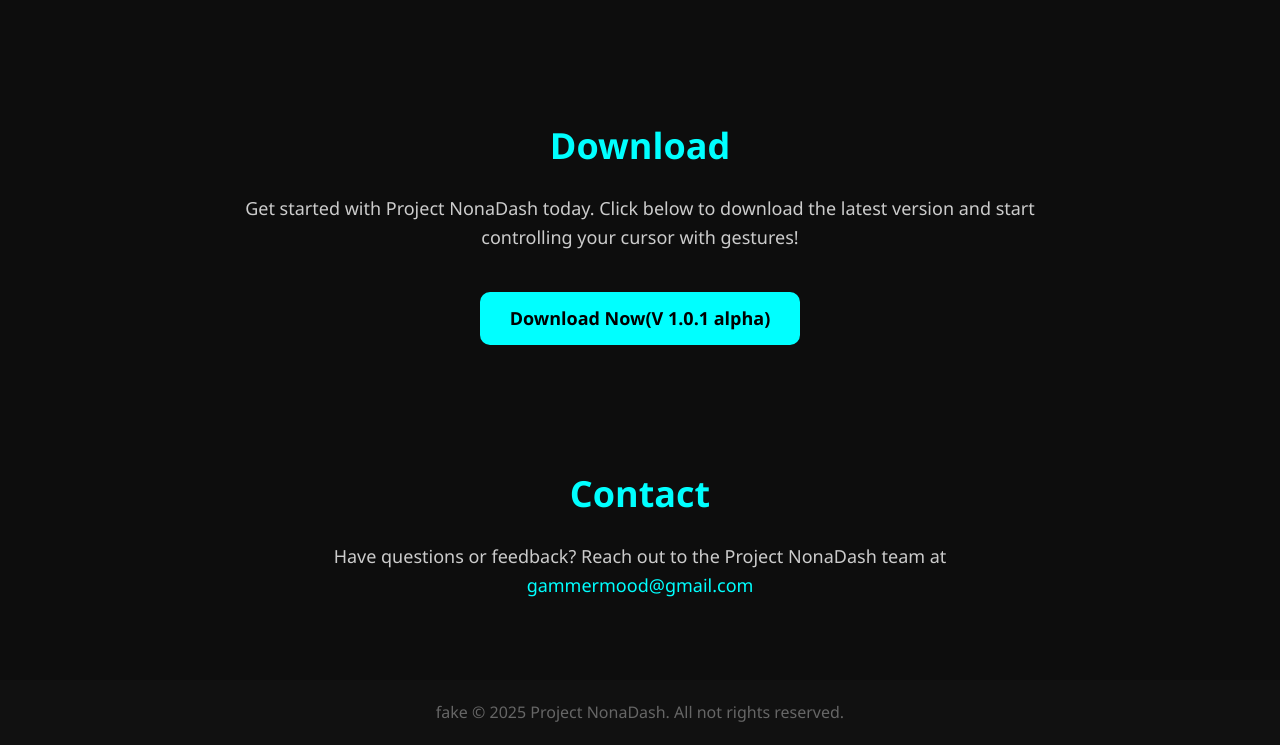
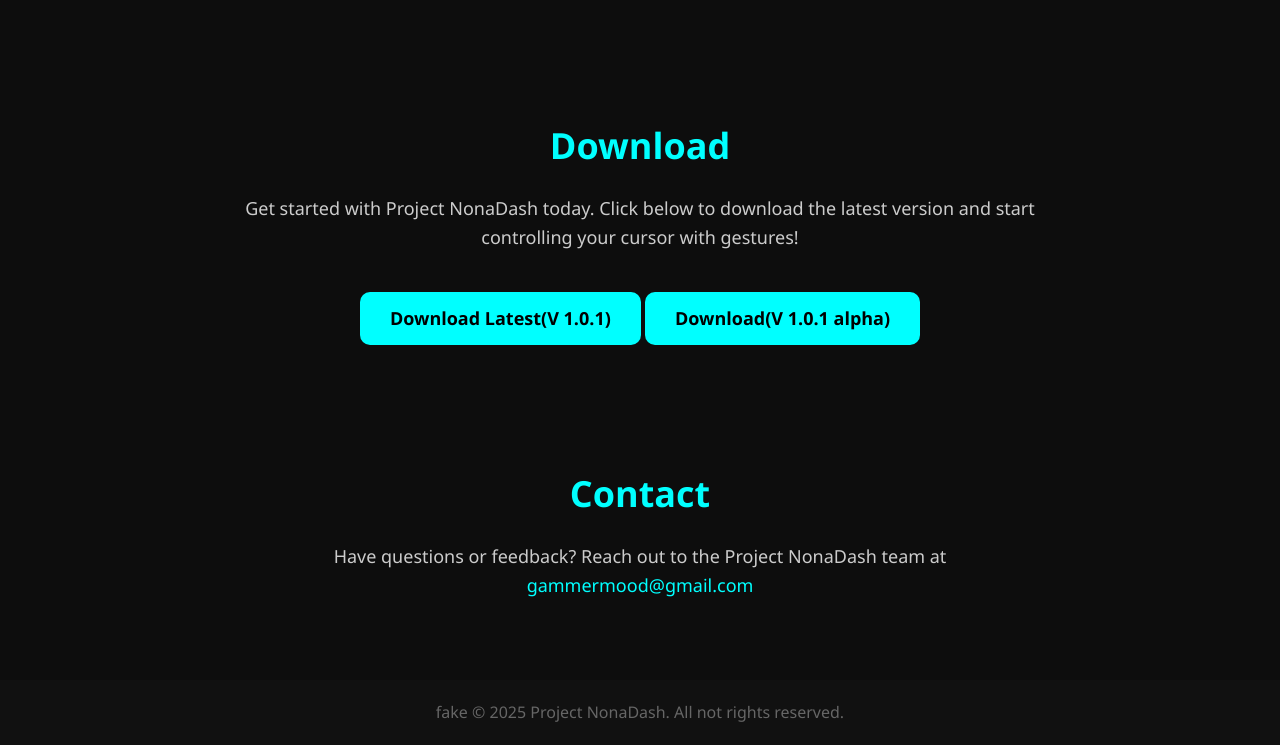
Before and after one commit to MoonTecc/Project-NonaDash, a plain HTML site: page index.html in a window 1280 px wide. Shown: the part 1467-2212 px from the top of the page. Drawn offline with Linux system fonts and the light colour scheme.

Commit message:
Update V 1.0.1

```diff
--- a/index.html
+++ b/index.html
@@ -221,7 +221,8 @@
         <h2>Download</h2>
         <p>Get started with Project NonaDash today. Click below to download the latest version and start controlling
             your cursor with gestures!</p>
-        <a class="cta-button" href="https://github.com/MoonTecc/Project-NonaDash/releases/download/V1/Project.NonaDash.zip">Download Now(V 1.0.1 alpha)</a>
+        <a class="cta-button" href="https://github.com/MoonTecc/Project-NonaDash/releases/download/V1/Project.NonaDash.zip">Download Latest(V 1.0.1)</a>
+        <a class="cta-button" href="https://github.com/MoonTecc/Project-NonaDash/releases/download/V11/Project.NonaDash.zip">Download(V 1.0.1 alpha)</a>
     </section>
 
     <section id="contact">
```
